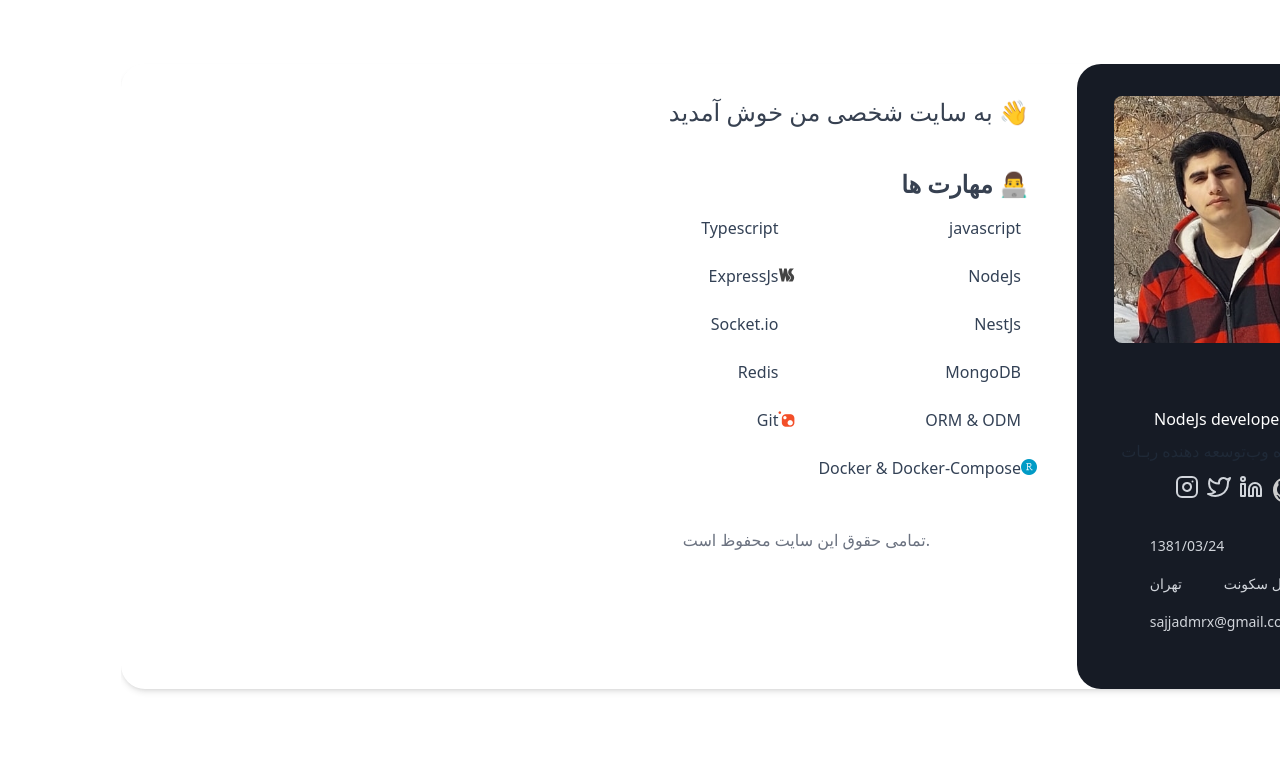
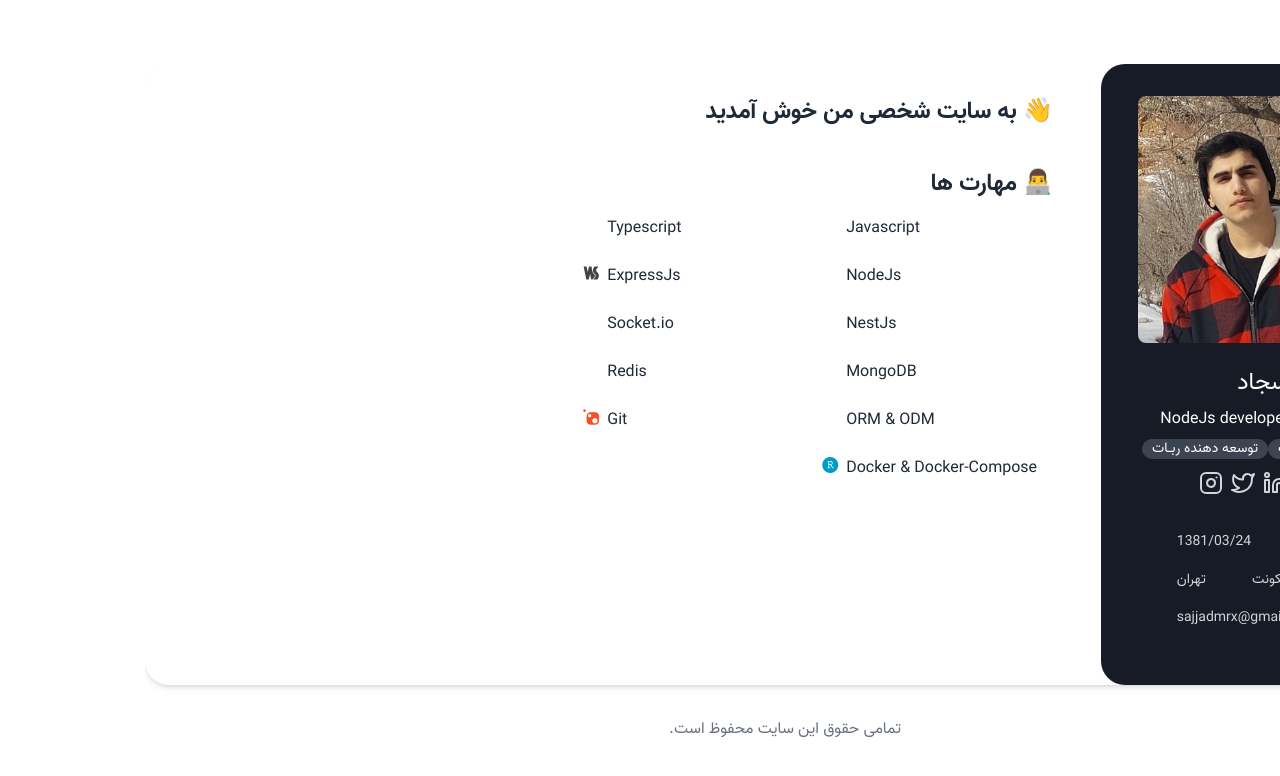
Before and after one commit to sajjadmrx/personal-web, a React (Create React App) app: page / in a window 1280 px wide. Shown: the top 776 px of the page. Built offline with nearby package versions, Linux system fonts and the light colour scheme.

Commit message:
meta tags

```diff
--- a/package.json
+++ b/package.json
@@ -12,6 +12,7 @@
     "@types/react-dom": "^18.0.8",
     "daisyui": "^2.33.0",
     "devicon": "^2.15.1",
+    "flowbite": "^1.5.3",
     "react": "^18.2.0",
     "react-dom": "^18.2.0",
     "react-scripts": "5.0.1",
--- a/public/index.html
+++ b/public/index.html
@@ -4,11 +4,27 @@
     <meta charset="utf-8"/>
     <link rel="icon" href="%PUBLIC_URL%/favicon.ico"/>
     <meta name="viewport" content="width=device-width, initial-scale=1"/>
-    <meta name="theme-color" content="#000000"/>
-    <meta
-            name="description"
-            content="Web site created using create-react-app"
-    />
+    <meta content="
+    وب سایت شخصی سجاد عیسوند" name="description"/>
+    <meta content="sajjadmrx,sajjad,mrx,npm,github,sajjadmrx github" name="keywords">
+    <meta content="sajjadmrx" name="author"/>
+    <meta content="#0099ff" name="color"/>
+    <meta content="#0099ff" name="theme-color"/>
+    <meta content="summary" name="twitter:card"/>
+    <meta content="sajjadmrx" name="twitter:site"/>
+    <meta content="sajjadmrx" name="twitter:creator"/>
+    <meta content="وب سایت شخصی سجاد عیسوند" name="twitter:title"/>
+    <meta content="
+    وب سایت شخصی سجاد عیسوند
+  " name="twitter:description"/>
+    <meta content="/assets/images/profile.jpg" name="twitter:image"/>
+    <meta content="https://sajjadmrx.ir" property="og:url">
+    <meta content="sajjad personal website" property="og:site_name">
+    <meta content="وب سایت شخصی سجاد عیسوند" property="og:title">
+    <meta content="    وب سایت شخصی سجاد عیسوند, در اینجا نمونه کارهامو میزارم" property="og:description">
+    <meta content="/assets/images/profile.jpg" property="og:image">
+    <meta content="image/jpg" property="og:image:type">
+    <title>وب سایت شخصی سجـاد</title>
     <link rel="apple-touch-icon" href="%PUBLIC_URL%/logo192.png"/>
     <!--
       manifest.json provides metadata used when your web app is installed on a
@@ -24,7 +40,7 @@
       work correctly both with client-side routing and a non-root public URL.
       Learn how to configure a non-root public URL by running `npm run build`.
     -->
-    <title>React App</title>
+    <title>وب سایت شخصی سجاد عیسوند | Personal website</title>
 </head>
 <body>
 <noscript>You need to enable JavaScript to run this app.</noscript>
--- a/src/App.css
+++ /dev/null
@@ -1,38 +0,0 @@
-.App {
-  text-align: center;
-}
-
-.App-logo {
-  height: 40vmin;
-  pointer-events: none;
-}
-
-@media (prefers-reduced-motion: no-preference) {
-  .App-logo {
-    animation: App-logo-spin infinite 20s linear;
-  }
-}
-
-.App-header {
-  background-color: #282c34;
-  min-height: 100vh;
-  display: flex;
-  flex-direction: column;
-  align-items: center;
-  justify-content: center;
-  font-size: calc(10px + 2vmin);
-  color: white;
-}
-
-.App-link {
-  color: #61dafb;
-}
-
-@keyframes App-logo-spin {
-  from {
-    transform: rotate(0deg);
-  }
-  to {
-    transform: rotate(360deg);
-  }
-}
--- a/src/components/biography/index.tsx
+++ b/src/components/biography/index.tsx
@@ -5,8 +5,8 @@ export class BiographyComponent extends React.Component<any, any> {
         return (
             <div>
                 <div className="mb-10">
-                    <div className="flex items-center text-gray-700 dark:text-gray-300 mb-2">
-                        <h2 className="mx-2 text-2xl font-semi-bold dark:text-gray-100">
+                    <div className="flex items-center  dark:text-gray-300 mb-2">
+                        <h2 className="mx-2  font-semibold text-2xl  ">
                             👋
                             به سایت شخصی من خوش آمدید
                         </h2>
--- a/src/components/footer/index.tsx
+++ b/src/components/footer/index.tsx
@@ -5,7 +5,7 @@ export class FooterComponent extends React.Component<any, any> {
         return (
             <div>
                 <footer className="mx-auto text-center my-8">
-                    <p className="text-gray-500" dir="ltr">
+                    <p className="text-gray-500">
                         تمامی حقوق این سایت محفوظ است.
                     </p>
                 </footer>
--- a/src/components/profile/details.component.tsx
+++ b/src/components/profile/details.component.tsx
@@ -3,14 +3,14 @@ import React from "react";
 export class DetailsComponent extends React.Component<any, any> {
     render() {
         return (
-            <div>
+            <div className={'text-center'}>
                 <img alt="a faceless man" className="w-full max-w-[250px] mb-6 rounded-lg"
                      src="/assets/images/profile.jpg"/>
-                <h1 className="text-2xl text-white font-medium mb-2">سجاد</h1>
+                <h1 className="text-2xl text-white font-medium mb-2 ">سجاد</h1>
                 <h6 className="text-1xl text-white font-medium mb-2">(NodeJs developer (Backend</h6>
                 <div className="flex flex-wrap justify-center mb-2">
-                    <span className="tag">توسعه دهنده وب</span>
-                    <span className="tag">توسعه دهنده ربـات</span>
+                    <span className="badge">توسعه دهنده وب</span>
+                    <span className="badge">توسعه دهنده ربـات</span>
                 </div>
             </div>
         )
--- a/src/components/skills/index.tsx
+++ b/src/components/skills/index.tsx
@@ -11,19 +11,20 @@ export class SkillsComponent extends React.Component<Prop, any> {
         return (
             <div>
                 <div className="mb-10">
-                    <div className="flex items-center text-gray-700 mb-4 dark:text-gray-300">
-                        <h2 className="mx-2 text-2xl font-semibold dark:text-gray-200">
+                    <div className="flex items-center  mb-4 dark:text-gray-300">
+                        <h5 className="mx-2 text-2xl font-semibold dark:text-gray-200">
                             👨‍💻
                             مهارت ها
-                        </h2>
+                        </h5>
                     </div>
-                    <div className="grid grid-cols1 sm:grid-cols-2 gap-y-4 gap-x-6">
+                    <div className="mx-6 grid  sm:grid-cols-2 gap-y-4 gap-x-6">
                         {this.props.skills.map((skill: Skill) => {
                             return (
-                                <div key={skill.id}>
+                                <div key={skill.id} dir={'auto'}>
                                  <span
-                                     className="inline-block font-medium text-slate-700 text-md mb-2 dark:text-gray-300">{skill.name}
-                                     <i className={skill.icon + " colored"}></i>
+                                     className="inline-block font-medium text-md mb-2 dark:text-gray-300">
+                                     <i className={skill.icon + " colored mr-2"}></i>
+                                     {skill.name}
                                      </span>
                                 </div>
                             )
--- a/src/components/skills/skills.ts
+++ b/src/components/skills/skills.ts
@@ -3,7 +3,7 @@ import {Skill} from "../../shared/interfaces/skill.interface";
 export const skills: Array<Skill> = [
     {
         id: 1,
-        name: 'javascript',
+        name: 'Javascript',
         icon: 'devicon-javascript-plain'
     },
     {
--- a/src/index.css
+++ b/src/index.css
@@ -1,3 +1,111 @@
 @tailwind base;
 @tailwind components;
 @tailwind utilities;
+
+@font-face {
+    font-family: "VazirVF";
+
+    font-style: normal;
+
+    src: url("./fonts/vazir/Vazir-Variable.woff2") format("woff2 supports variations"),
+    url("./fonts/vazir/Vazir-Variable.woff2") format("woff2-variations"),
+    url("./fonts/vazir/Vazir-Variable.woff") format("woff-variations");
+}
+
+@font-face {
+    font-family: Vazir;
+
+    src: url("./fonts/vazir/Vazir-Regular.eot");
+
+    src: url("./fonts/vazir/Vazir-Regular.eot?#iefix") format("embedded-opentype"),
+    url("./fonts/vazir/Vazir-Regular.woff2") format("woff2"),
+    url("./fonts/vazir/Vazir-Regular.woff") format("woff"),
+    url("./fonts/vazir/Vazir-Regular.ttf") format("truetype");
+
+    font-weight: normal;
+
+    font-style: normal;
+}
+
+@font-face {
+    font-family: Vazir;
+
+    src: url("./fonts/vazir/Vazir-Bold.eot");
+
+    src: url("./fonts/vazir/Vazir-Bold.eot?#iefix") format("embedded-opentype"),
+    url("./fonts/vazir/Vazir-Bold.woff2") format("woff2"),
+    url("./fonts/vazir/Vazir-Bold.woff") format("woff"),
+    url("./fonts/vazir/Vazir-Bold.ttf") format("truetype");
+
+    font-weight: bold;
+
+    font-style: normal;
+}
+
+@font-face {
+    font-family: Vazir;
+
+    src: url("./fonts/vazir/Vazir-Black.eot");
+
+    src: url("./fonts/vazir/Vazir-Black.eot?#iefix") format("embedded-opentype"),
+    url("./fonts/vazir/Vazir-Black.woff2") format("woff2"),
+    url("./fonts/vazir/Vazir-Black.woff") format("woff"),
+    url("./fonts/vazir/Vazir-Black.ttf") format("truetype");
+
+    font-weight: 900;
+
+    font-style: normal;
+}
+
+@font-face {
+    font-familyface: Vazir;
+
+    src: url("./fonts/vazir/Vazir-Medium.eot");
+
+    src: url("./fonts/vazir/Vazir-Medium.eot?#iefix") format("embedded-opentype"),
+    url("./fonts/vazir/Vazir-Medium.woff2") format("woff2"),
+    url("./fonts/vazir/Vazir-Medium.woff") format("woff"),
+    url("./fonts/vazir/Vazir-Medium.ttf") format("truetype");
+
+    font-weight: 500;
+
+    font-style: normal;
+}
+
+@font-face {
+    font-family: Vazir;
+
+    src: url("./fonts/vazir/Vazir-Light.eot");
+
+    src: url("./fonts/vazir/Vazir-Light.eot?#iefix") format("embedded-opentype"),
+    url("./fonts/vazir/Vazir-Light.woff2") format("woff2"),
+    url("./fonts/vazir/Vazir-Light.woff") format("woff"),
+    url("./fonts/vazir/Vazir-Light.ttf") format("truetype");
+
+    font-weight: 300;
+
+    font-style: normal;
+}
+
+@font-face {
+    font-family: Vazir;
+
+    src: url("./fonts/vazir/Vazir-Thin.eot");
+
+    src: url("./fonts/vazir/Vazir-Light.eot?#iefix") format("embedded-opentype"),
+    url("./fonts/vazir/Vazir-Thin.woff2") format("woff2"),
+    url("./fonts/vazir/Vazir-Thin.woff") format("woff"),
+    url("./fonts/vazir/Vazir-Thin.ttf") format("truetype");
+
+    font-weight: 100;
+
+    font-style: normal;
+}
+
+html {
+    font-family: Vazir, ui-sans-serif, system-ui, -apple-system,
+    BlinkMacSystemFont, "Segoe UI", Roboto, "Helvetica Neue", Arial,
+    "Noto Sans", sans-serif, "Apple Color Emoji", "Segoe UI Emoji",
+    "Segoe UI Symbol", "Noto Color Emoji";
+    scroll-behavior: smooth;
+}
--- a/src/pages/home/home.page.tsx
+++ b/src/pages/home/home.page.tsx
@@ -3,7 +3,6 @@ import {ProfileComponent} from "../../components/profile";
 import {BiographyComponent} from "../../components/biography";
 import {SkillsComponent} from "../../components/skills";
 import {skills} from "../../components/skills/skills";
-import {FooterComponent} from "../../components/footer";
 
 export class HomePage extends React.Component<any, any> {
     render() {
@@ -20,7 +19,6 @@ export class HomePage extends React.Component<any, any> {
                     <main className=" p-6 lg:py-8 lg:px-10 rounded-3xl dark:bg-zinc-900/95">
                         <BiographyComponent/>
                         <SkillsComponent skills={skills}/>
-                        <FooterComponent/>
                     </main>
                 </div>
             </div>
--- a/src/wrappers/page.wrapper.tsx
+++ b/src/wrappers/page.wrapper.tsx
@@ -1,17 +1,20 @@
 import React from "react";
 import {HeaderComponent} from "../components/header/header.component";
 import {ReactNode} from "../shared/interfaces/elements.interface";
+import {FooterComponent} from "../components/footer";
 
 
 interface Props {
     children: ReactNode
 }
-export class PageWrapper extends React.Component<Props, any>{
+
+export class PageWrapper extends React.Component<Props, any> {
     render() {
         return (
             <div>
-             <HeaderComponent/>
+                <HeaderComponent/>
                 {this.props.children}
+                <FooterComponent/>
             </div>
         )
     }
--- a/tailwind.config.js
+++ b/tailwind.config.js
@@ -29,6 +29,7 @@ module.exports = {
     },
     plugins: [
         require("daisyui"),
+        require('flowbite/plugin'),
     ],
     daisyui: {
         themes: ["light", "dark", "cupcake", "bumblebee", "emerald", "corporate", "synthwave", "retro", "cyberpunk", "valentine", "halloween", "garden", "forest", "aqua", "lofi", "pastel", "fantasy", "wireframe", "black", "luxury", "dracula", "cmyk", "autumn", "business", "acid", "lemonade", "night", "coffee", "winter"],
```
Also changed, not shown: 1 other file (tests, documents, lock files or other folders). Lines whose indentation alone changed are shown as unchanged.
